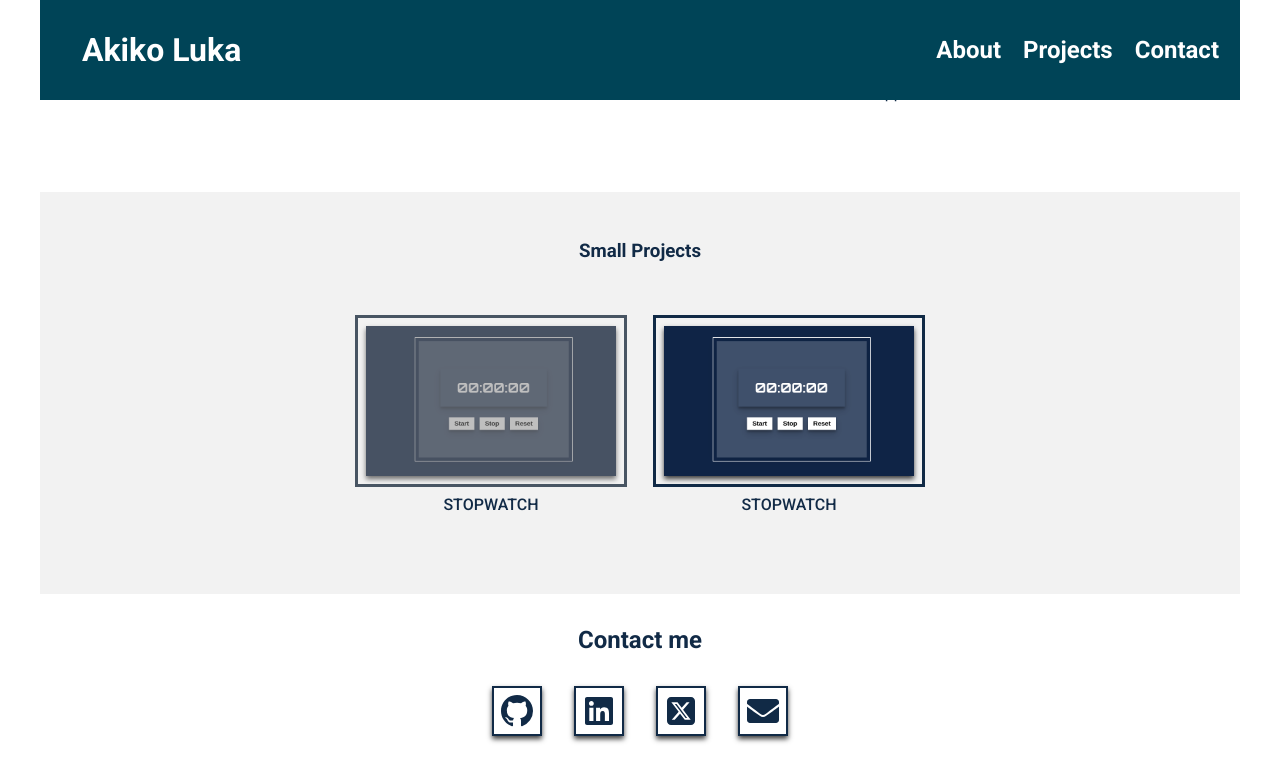
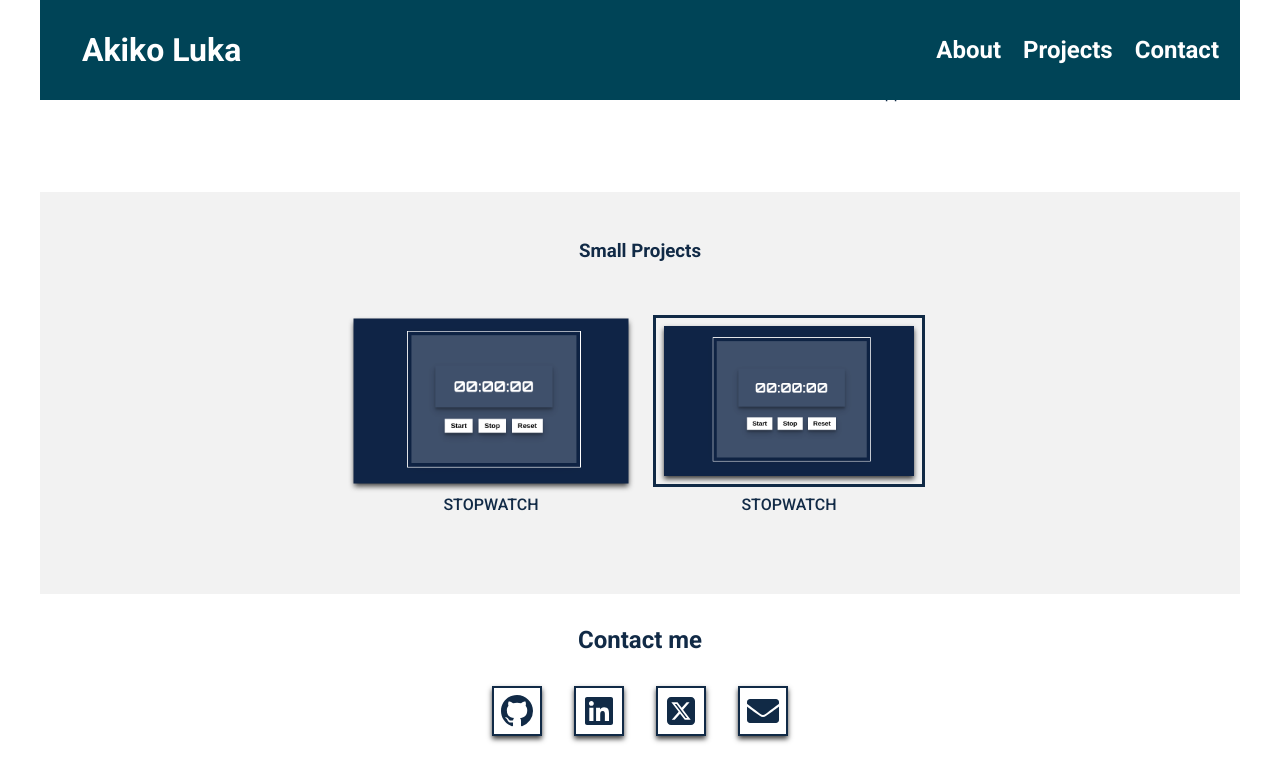
Before and after one commit to akiko-luka/akiko-portfolio, a React (Vite) app: page / in a window 1280 px wide. In both pictures the pointer is over the picture 491 px from the left and 2554 px from the top of the page. Shown: the part 2154-2936 px from the top of the page. Built offline with nearby package versions, Linux system fonts and the light colour scheme.

Commit message:
fix: smallproj hover

```diff
--- a/src/components/SmallProj/SmallProj.css
+++ b/src/components/SmallProj/SmallProj.css
@@ -24,7 +24,14 @@
       cursor: pointer;
 
       &:hover img {
-        filter: contrast(0.5);
+        /* filter: contrast(0.5); */
+
+        transform: scale(1.1);
+        outline: none;
+
+        /* scale: 1.1;
+        rotate: 1deg;
+        filter: brightness(0.9); */
       }
 
       img {
@@ -37,7 +44,7 @@
         object-fit: cover;
         object-position: center;
         margin-bottom: 1.2rem;
-        transition: all 0.2s ease-in;
+        transition: all 0.4s ease-in-out;
       }
 
       p {
```
